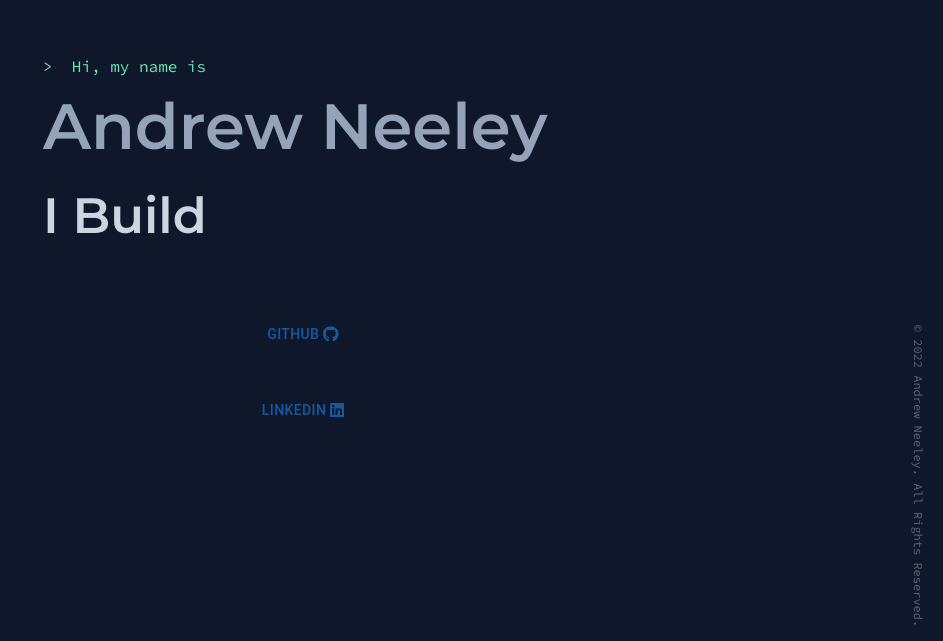
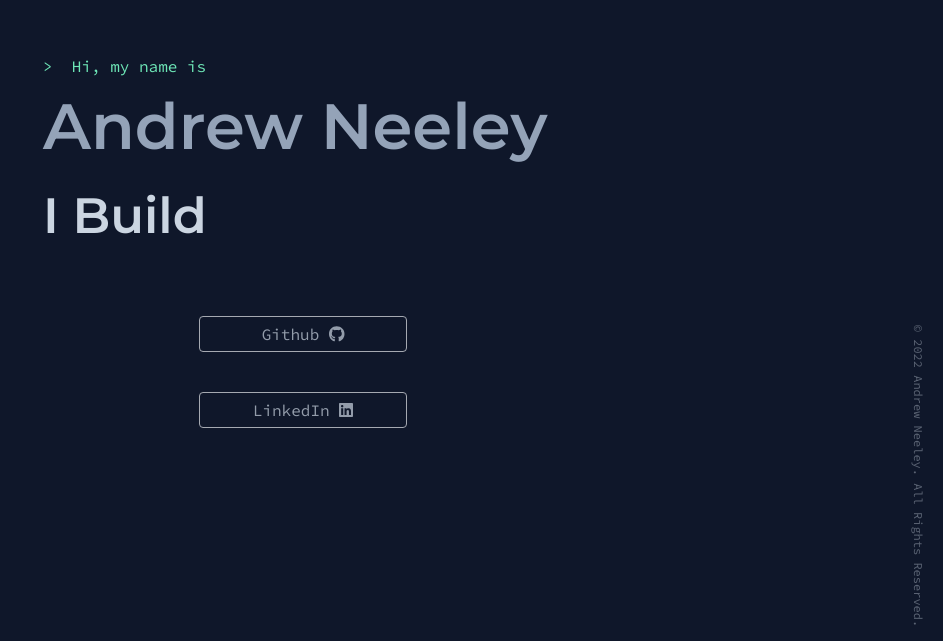
Before and after one commit to aneeley100/portfolio, a Next.js app: page / in a window 1280 px wide. Shown: the part 159-800 px from the top of the page, without its empty margins (337-1280 px from the left). Built offline with nearby package versions, Linux system fonts and the light colour scheme.

Commit message:
fixed mui buttons

```diff
--- a/components/ProfileLink.jsx
+++ b/components/ProfileLink.jsx
@@ -1,12 +1,11 @@
-import { Button } from "@mui/material"
 import Link from "next/link"
 
 export default function ProfileLink({ children, href }) {
   return (
     <Link href={href} passHref={true}>
-      <Button component={"a"} className="border-solid text-slate-300 border w-52 opacity-70 hover:opacity-100 hover:text-emerald-300 transition-all duration-500">
+      <button className="border-solid h-9 rounded text-slate-300 border w-52 opacity-70 hover:opacity-100 hover:text-emerald-300 transition-all duration-500 flex flex-row items-center justify-center">
         {children}
-      </Button>
+      </button>
     </Link>
   )
 }
--- a/pages/_app.jsx
+++ b/pages/_app.jsx
@@ -1,7 +1,5 @@
-import { CssBaseline, ThemeProvider } from '@mui/material'
 import '../styles/globals.css'
 import { useState, useEffect } from 'react'
-import { createTheme } from '@mui/material'
 import { Foot } from '../components'
 import Head from 'next/head'
 
--- a/pages/index.jsx
+++ b/pages/index.jsx
@@ -1,4 +1,3 @@
-import { span } from "@mui/material";
 import { useRouter } from "next/router";
 import { useState } from "react";
 import Typewriter from "typewriter-effect";
```
Also changed, not shown: package.json (+4 -6 lines), 1 other file (tests, documents, lock files or other folders).
